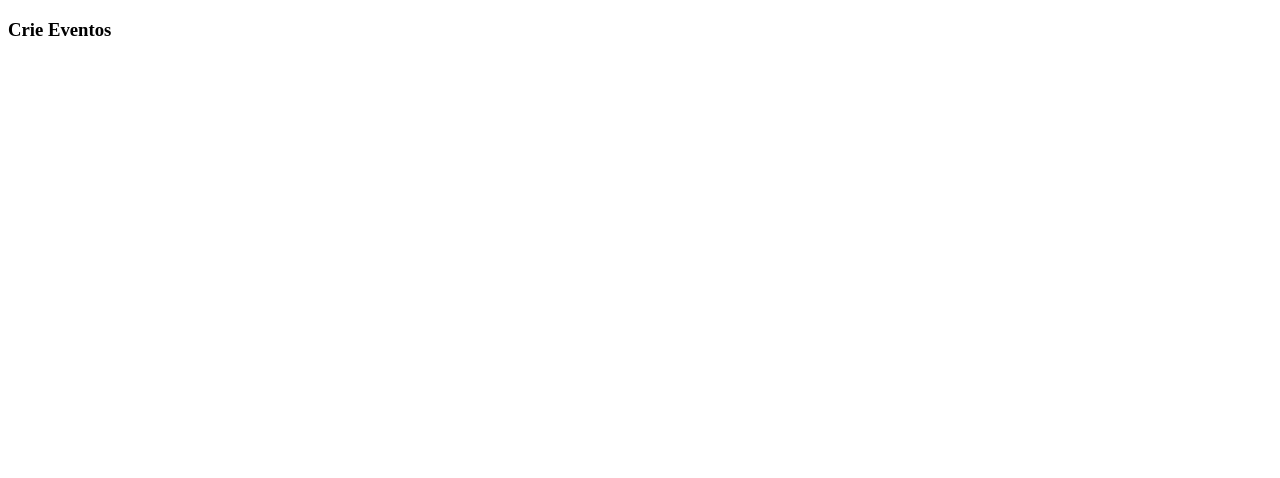
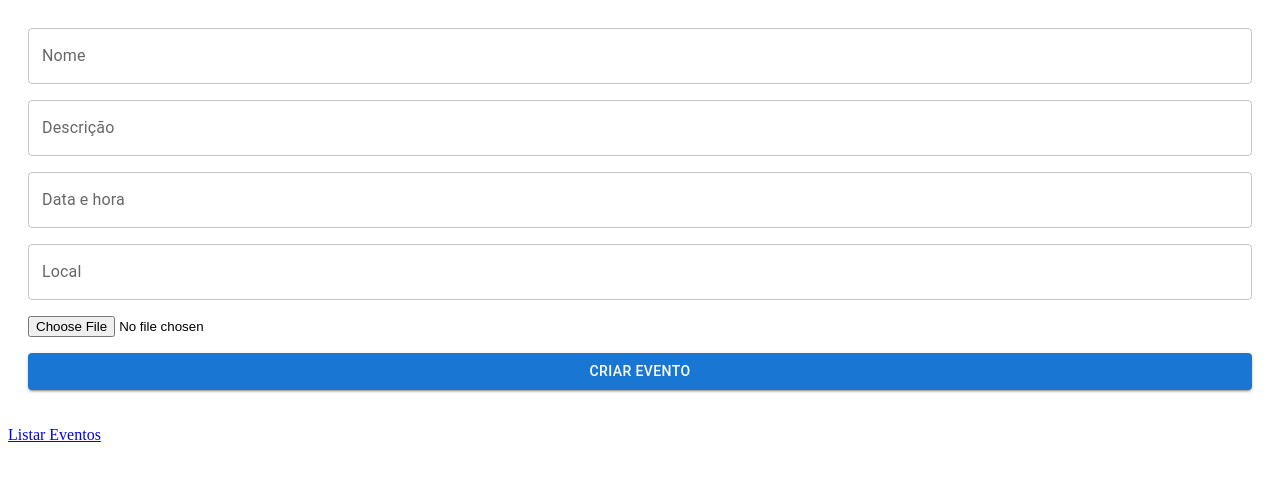
Before and after one commit to Fogazzaa/vioFront, a React (Vite) app: page /evento/novo in a window 1280 px wide. Shown: the top 478 px of the page. Built offline with nearby package versions, Linux system fonts and the light colour scheme.

Commit message:
04-08-25 / Implementando adição de arquivos no front

```diff
--- a/src/pages/postEventos.jsx
+++ b/src/pages/postEventos.jsx
@@ -1,9 +1,81 @@
-function PostEventos() {
+import { useState } from "react";
+import api from "../services/axios";
+import { TextField, Button } from "@mui/material";
+import { Link } from "react-router-dom";
+
+function PostEvento() {
+  const [form, setForm] = useState({
+    nome: "",
+    descricao: "",
+    data_hora: "",
+    local: "",
+    fk_id_organizador: 1,
+  });
+  const [imagem, setImagem] = useState(null);
+
+  const handleChange = (e) => {
+    setForm({ ...form, [e.target.name]: e.target.value });
+  };
+
+  const handleFileChange = (e) => {
+    setImagem(e.target.files[0]);
+  };
+
+  const handleSubmit = async (e) => {
+    e.preventDefault();
+    try {
+      await api.createEvento(form, imagem);
+      alert("Evento criado com sucesso!");
+    } catch (err) {
+      console.error(err);
+      alert("Erro ao criar evento");
+    }
+  };
+
   return (
     <div>
-      <h3>Crie Eventos</h3>
+      <form onSubmit={handleSubmit} style={{ padding: 20 }}>
+        <TextField
+          fullWidth
+          name="nome"
+          label="Nome"
+          onChange={handleChange}
+          sx={{ mb: 2 }}
+        />
+        <TextField
+          fullWidth
+          name="descricao"
+          label="Descrição"
+          onChange={handleChange}
+          sx={{ mb: 2 }}
+        />
+        <TextField
+          fullWidth
+          name="data_hora"
+          label="Data e hora"
+          onChange={handleChange}
+          sx={{ mb: 2 }}
+        />
+        <TextField
+          fullWidth
+          name="local"
+          label="Local"
+          onChange={handleChange}
+          sx={{ mb: 2 }}
+        />
+        <input
+          type="file"
+          accept="image/*"
+          onChange={handleFileChange}
+          style={{ marginBottom: 16 }}
+        />
+        <Button fullWidth type="submit" variant="contained" sx={{ mb: 2 }}>
+          Criar Evento
+        </Button>
+      </form>
+      <Link to="/eventos">Listar Eventos</Link>
     </div>
   );
 }
 
-export default PostEventos;
+export default PostEvento;
--- a/src/services/axios.js
+++ b/src/services/axios.js
@@ -23,12 +23,28 @@ const sheets = {
   getEventos: () => api.get("eventos/"),
   getOrganizadores: () => api.get("org/"),
   getIngressos: () => api.get("ing/"),
-  postEvento: () => api.get("evento/"),
+  // postEvento: () => api.get("evento/"),
   deleteUser: (id_usuario) => api.delete(`user/${id_usuario}`),
-  deleteEvento: (id_evento) => api.delete(`evento/${id_evento}`),
+  // deleteEvento: (id_evento) => api.delete(`evento/${id_evento}`),
   deleteIngresso: (id_ingresso) => api.delete(`ing/${id_ingresso}`),
   deleteOrganizador: (id_organizador) => api.delete(`org/${id_organizador}`),
   createIngresso: (ingresso) => api.post("/ing", ingresso),
+
+  createEvento: (form, imagem) => {
+    const data = new FormData();
+    for (let key in form){
+      data.append(key, form[key])
+    }
+    if(imagem){
+      data.append("imagem", imagem)
+    }
+    return api.post("/evento", data, {
+      headers:{
+        "Content-Type": "multpart/form-data",
+        accept: "application/json"
+      }
+    })
+  }
 };
 
 export default sheets;
```
